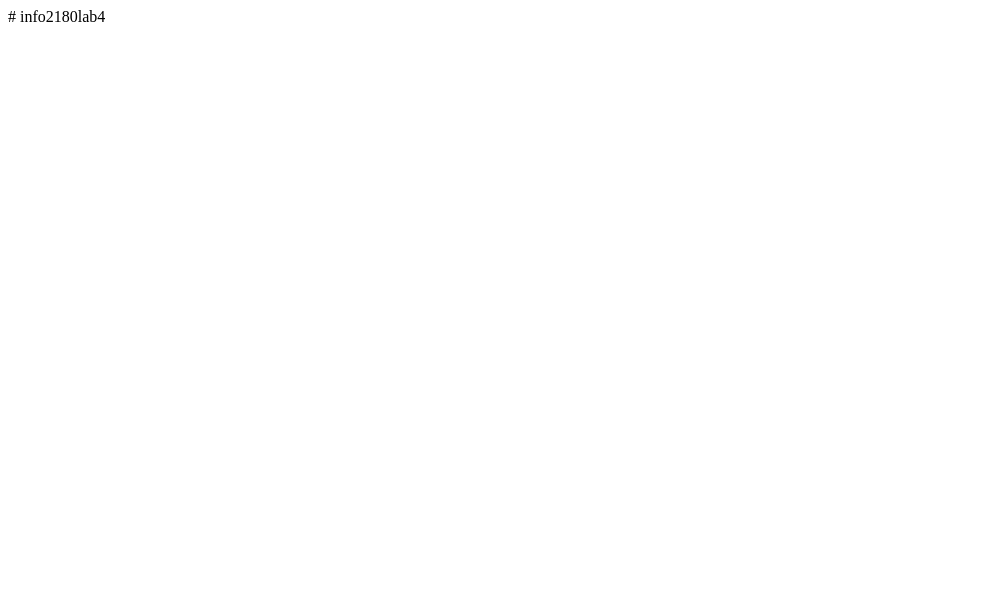
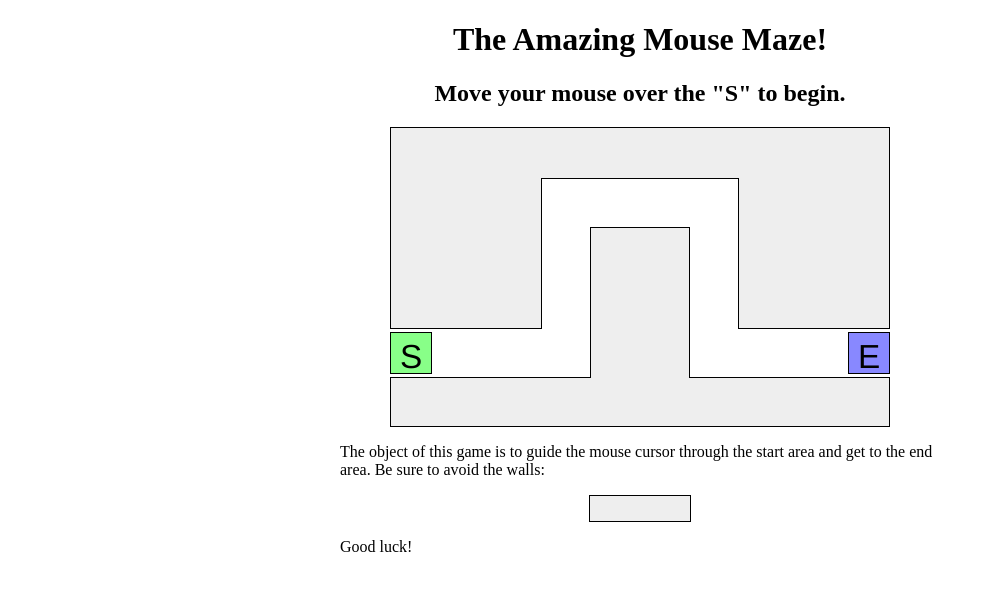
Before and after one commit to Tasheka/info2180lab4, a plain HTML site: page index.html in a window 1280 px wide. Shown: the whole page, without its empty margins (0-987 px from the left). Drawn offline with Linux system fonts and the light colour scheme.

Commit message:
added code

```diff
--- a/index.html
+++ b/index.html
@@ -1 +1,40 @@
-# info2180lab4
+<!DOCTYPE html>
+<html><!--
+original lab idea and code by Kevin Wallace and Jeff Prouty; revised by Brian Le, Victoria Kirst, and Marty Stepp
+http://www.webstepbook.com/
+You should download this file for your lab, but you should not edit its contents.
+--><head>
+		<meta charset="utf-8">
+		<title>Maze!</title>
+		<link href="maze.css" type="text/css" rel="stylesheet">
+		<script src="maze.js" type="text/javascript"></script>
+	</head>
+
+	<body>
+		<h1>The Amazing Mouse Maze!</h1>
+		<h2 id="status">Move your mouse over the "S" to begin.</h2>
+
+		<!-- This part of the page represents the maze -->
+		<div id="maze">
+			<div id="start">S</div>
+			<div class="boundary" id="boundary1"></div>
+			<div class="boundary"></div>
+			<div class="boundary"></div>
+			<div class="boundary"></div>
+			<div class="boundary"></div>
+			<div id="end">E</div>
+		</div>
+
+		<p>
+			The object of this game is to guide the mouse cursor through the start area and get to the end area.  Be sure to avoid the walls:
+		</p>
+
+		<div class="boundary example"></div>
+
+		<p>
+			Good luck!
+		</p>
+
+
+	</body>
+</html>
--- a/maze.css
+++ b/maze.css
@@ -1 +1,112 @@
-# info2180lab4
+/*
+original lab idea and code by Kevin Wallace and Jeff Prouty; revised by Brian Le, Victoria Kirst, and Marty Stepp
+http://www.webstepbook.com/
+You don't need to download or edit this file.
+*/
+
+h1, h2 {
+	text-align: center;
+}
+
+p {
+	width: 600px;
+	margin: 1em auto;
+}
+
+#maze {
+	margin: auto;
+	position: relative;
+	height: 300px;
+	width: 500px;
+}
+
+#start, #end {
+	position: absolute;
+	top: 205px;
+	height: 30px;
+	width: 30px;
+	border: 1px solid black;
+	padding: 5px;
+
+	font-family: "Helvetica", "Arial", sans-serif;
+	font-size: 25pt;
+	text-align: center;
+}
+
+#maze #start {
+	background-color: #88ff88;
+	left: 0;
+}
+
+#maze #end {
+	background-color: #8888ff;
+	right: 0;
+}
+
+div.boundary {
+	background-color: #eeeeee;
+	border: 1px solid black;
+}
+
+div.boundary.example {
+	margin: auto;
+	width: 100px;
+	height: 25px;
+}
+
+div.youlose {
+	background-color: #ff8888;
+}
+
+/*
+Hack hack hack; these are CSS "sibling selectors" for selecting
+neighboring elements.  Necessary to avoid giving ids to the boundary divs
+*/
+
+#maze div.boundary {
+	position: absolute;
+
+	top: 0;
+	left: 0;
+	height: 200px;
+	width: 150px;
+	z-index: 1;
+}
+
+#maze div.boundary + div.boundary {
+	border-left: none;
+	border-right: none;
+	z-index: 2;
+
+	left: 151px;
+	height: 50px;
+	width: 198px;
+}
+
+#maze div.boundary + div.boundary + div.boundary {
+	border-left: 1px black solid;
+	border-right: 1px black solid;
+	z-index: 1;
+
+	left: 348px;
+	height: 200px;
+	width: 150px;
+}
+
+#maze div.boundary + div.boundary + div.boundary + div.boundary {
+	border: 1px black solid;
+
+	top: 250px;
+	left: 0;
+	height: 48px;
+	width: 498px;
+}
+
+#maze div.boundary + div.boundary + div.boundary + div.boundary + div.boundary {
+	border-bottom: none;
+
+	top: 100px;
+	left: 200px;
+	height: 150px;
+	width: 98px;
+}
```
